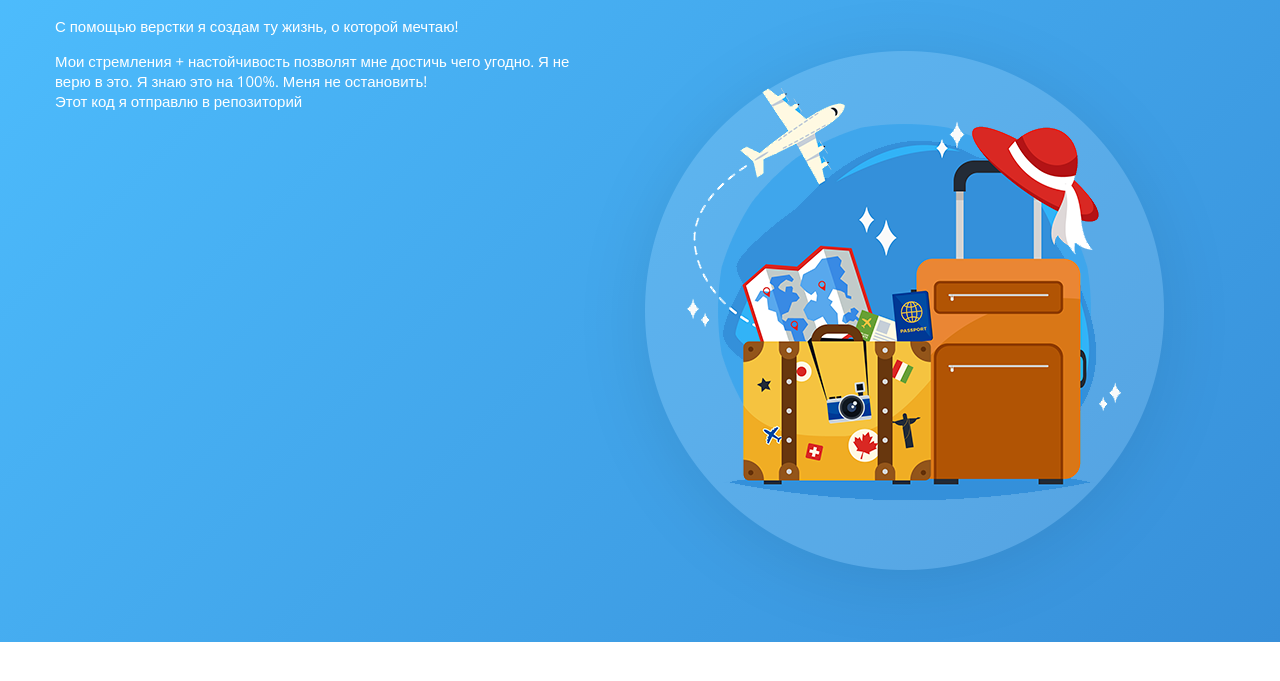
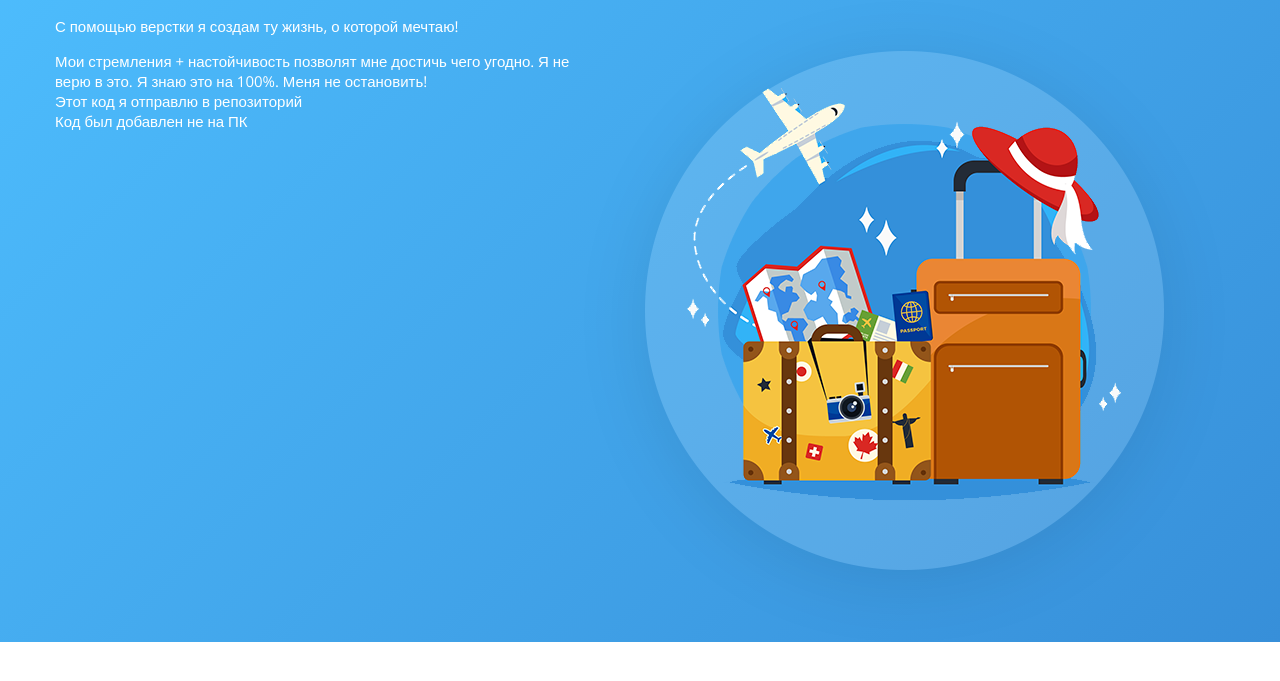
Before and after one commit to violettasheveleva/wayup-1, a plain HTML site: page index.html in a window 1280 px wide. Shown: the part 101-782 px from the top of the page. Drawn offline with nearby package versions, Linux system fonts and the light colour scheme.

Commit message:
Update index.html

```diff
--- a/index.html
+++ b/index.html
@@ -20,6 +20,8 @@
                         Мои стремления + настойчивость позволят мне достичь чего угодно. Я не верю в это. Я знаю это на 100%. Меня не остановить!
                         <br>
                         Этот код я отправлю в репозиторий
+                        <br>
+                        Код был добавлен не на ПК
                     </p>
                     <a href="#" class="button"></a>
                 </div>
```
